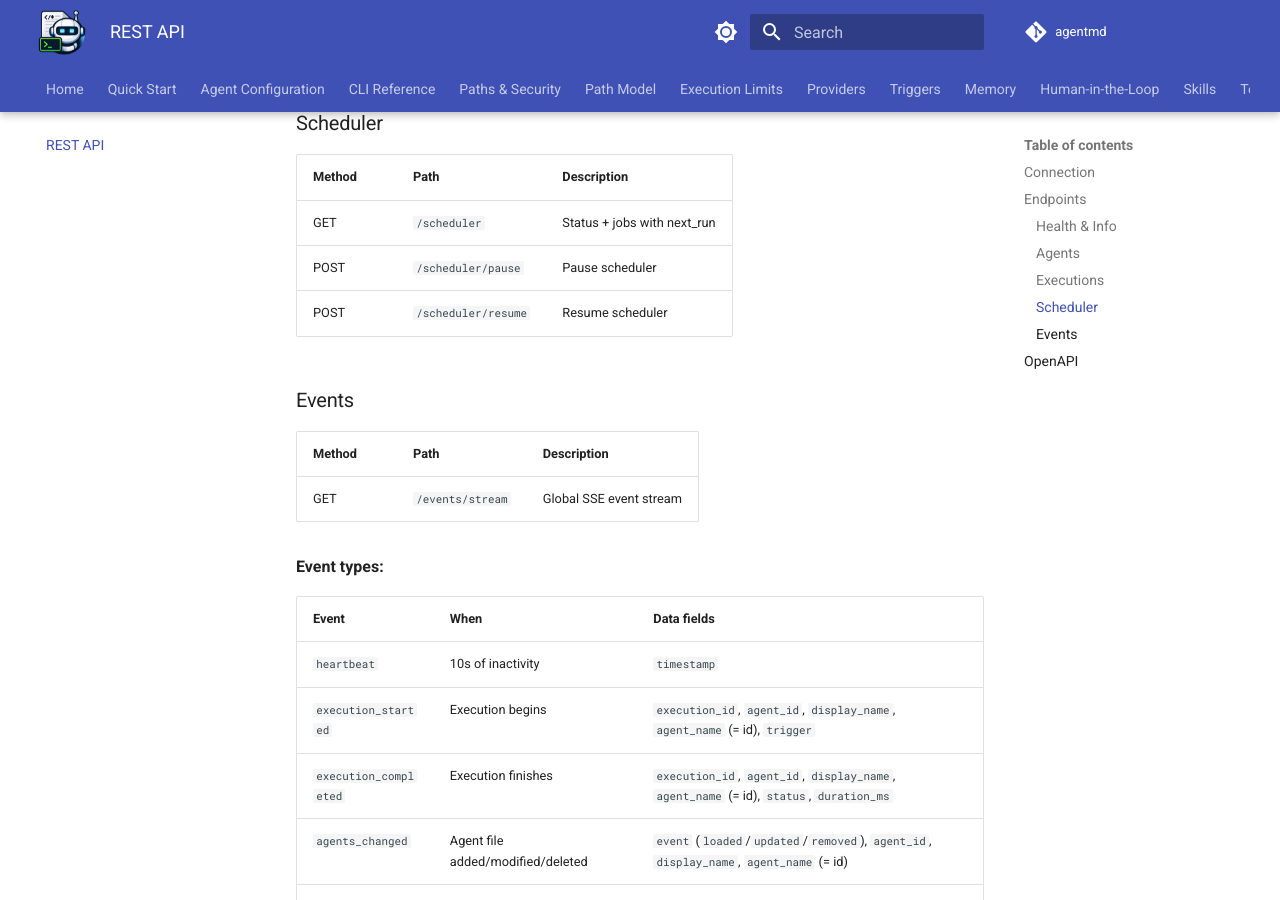
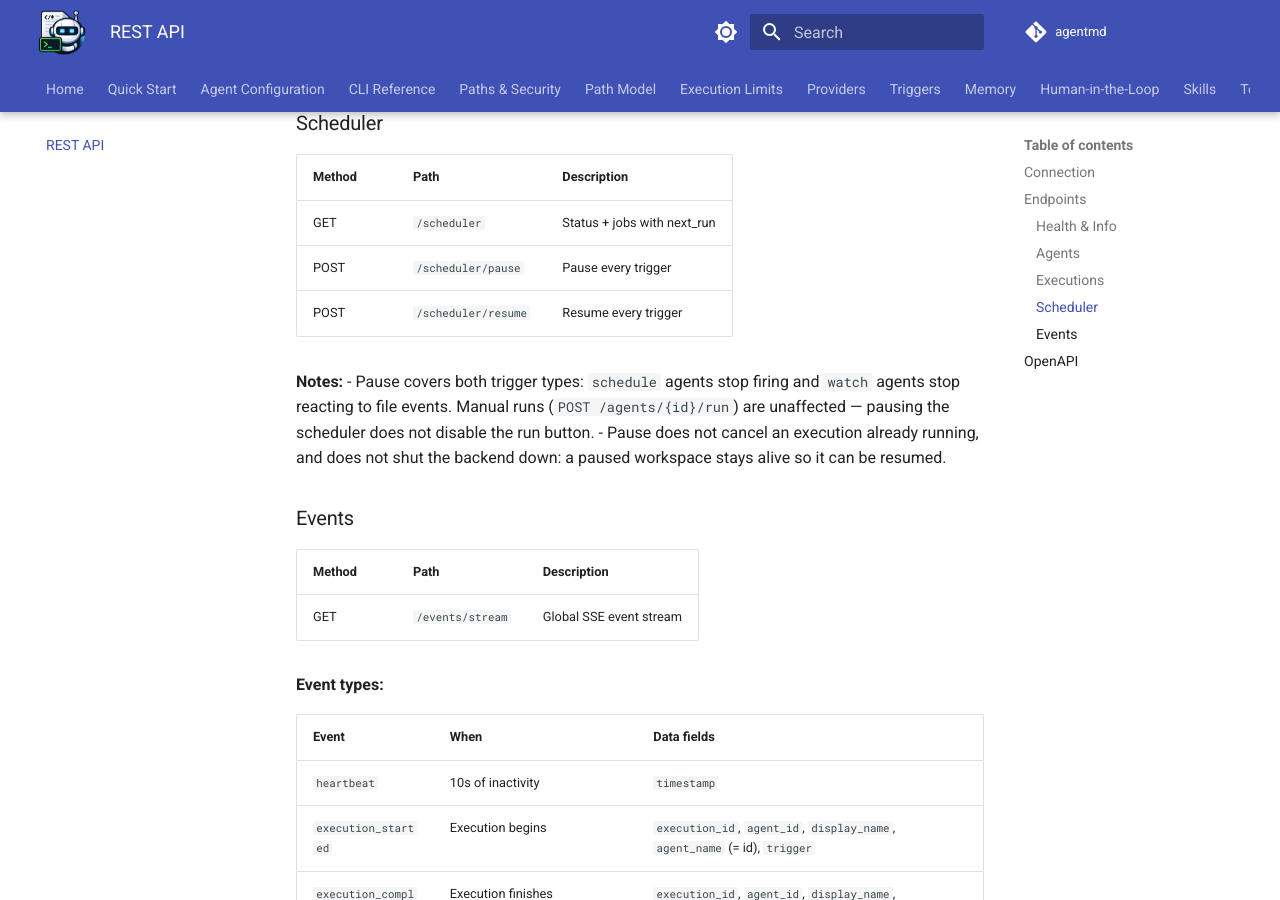
Before and after one commit to z-fab/agentmd, an MkDocs documentation site: the page built from docs/api.md, in a window 1280 px wide and 900 px high, scrolled down 4546 px. Built offline with MkDocs 1.6.1 and Material for MkDocs 9.7.7, drawn with Linux system fonts in a browser that asks for light colours; comment, search, counter and statistics services are not loaded; the version menu is left out.

Commit message:
docs(scheduler): document pause coverage and the three fixes
/scheduler/pause now covers both trigger types and leaves manual runs alone —
worth stating, since it silently did neither before.

```diff
--- a/docs/api.md
+++ b/docs/api.md
@@ -145,8 +145,15 @@ client would be left with whichever arrived first.
 | Method | Path | Description |
 |--------|------|-------------|
 | GET | `/scheduler` | Status + jobs with next_run |
-| POST | `/scheduler/pause` | Pause scheduler |
-| POST | `/scheduler/resume` | Resume scheduler |
+| POST | `/scheduler/pause` | Pause every trigger |
+| POST | `/scheduler/resume` | Resume every trigger |
+
+**Notes:**
+- Pause covers both trigger types: `schedule` agents stop firing and `watch` agents stop
+  reacting to file events. Manual runs (`POST /agents/{id}/run`) are unaffected — pausing
+  the scheduler does not disable the run button.
+- Pause does not cancel an execution already running, and does not shut the backend down:
+  a paused workspace stays alive so it can be resumed.
 
 ### Events
 
```
Also changed, not shown: CHANGELOG.md (+3 -0 lines).
